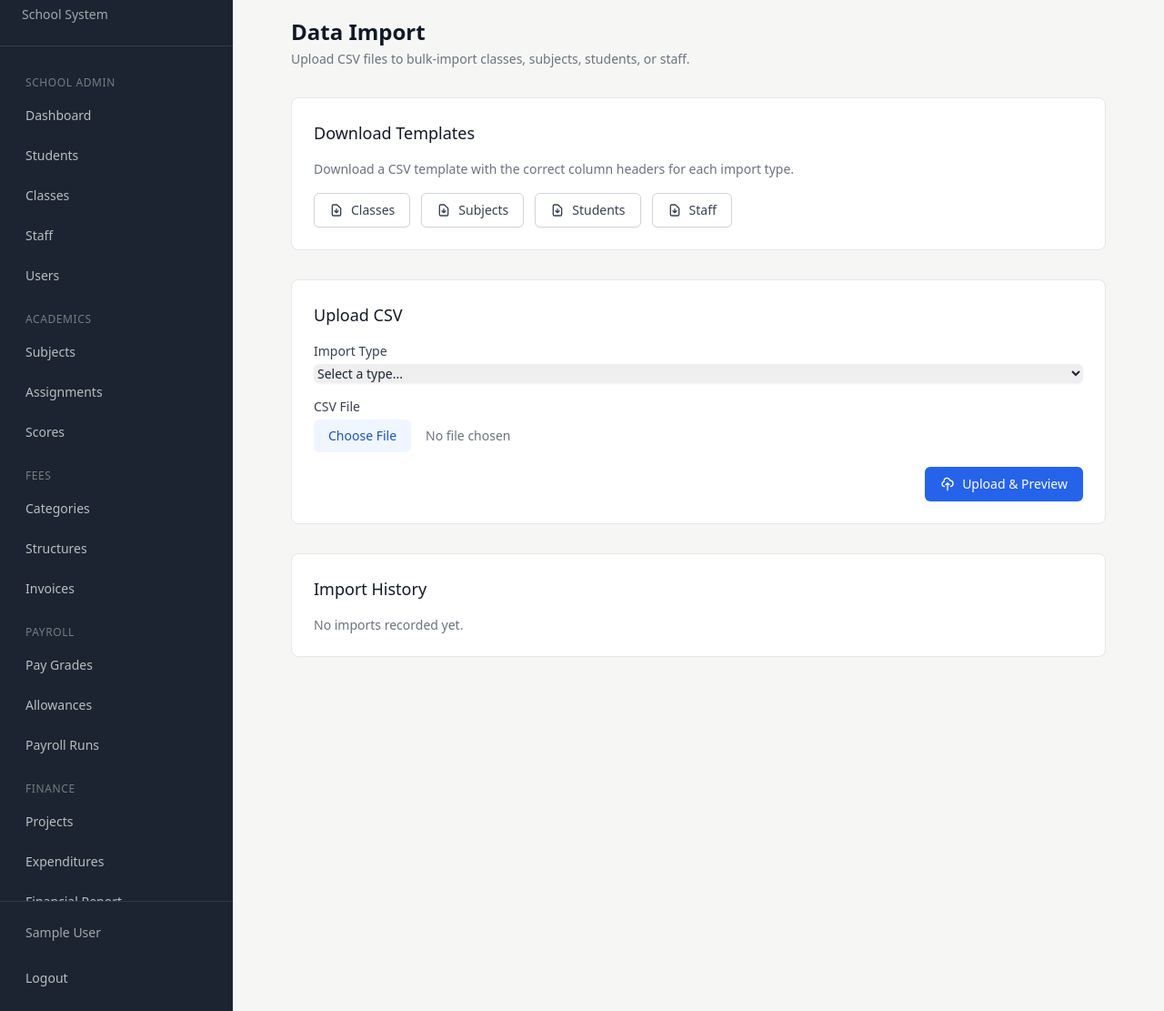
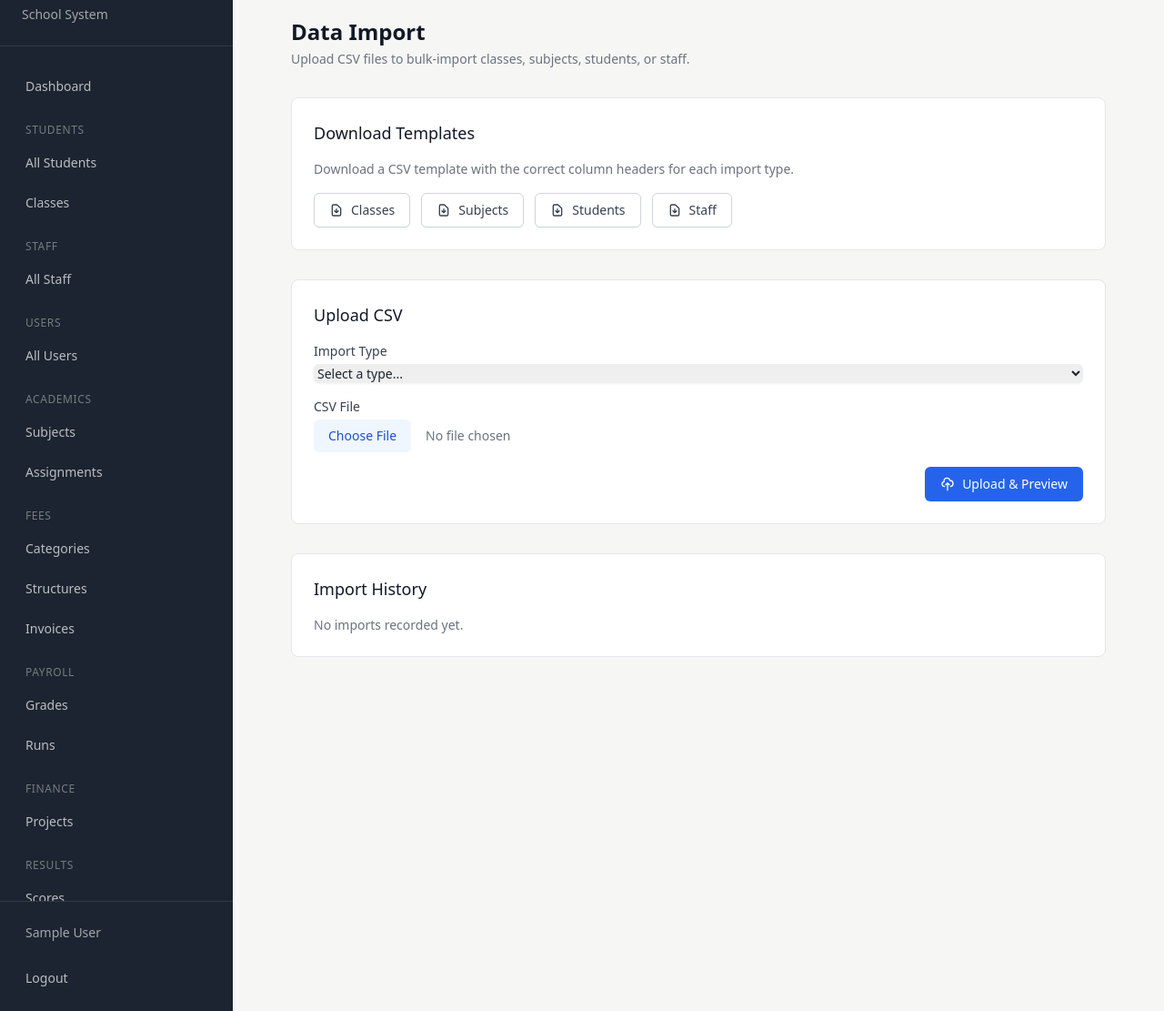
Before and after one commit to yohananX/bust-base, a Django app: page /school-admin/import/ in a window 1280 px wide. Shown: the part 50-1161 px from the top of the page at 91% size. Run offline with Django 5.2, Linux system fonts and the light colour scheme; a user stored in the database is signed in; tables that the repository leaves empty hold one stand-in row (values such as "Sample post"); data that the repository does not hold is empty; some libraries are stand-ins or nearby versions.

Commit message:
feat: staff management page + sidebar reorganization + fix data_import migration

```diff
--- a/templates/base.html
+++ b/templates/base.html
@@ -86,17 +86,21 @@
       <nav class="flex-1 px-4 py-6 space-y-1 overflow-y-auto">
         {% if user.is_authenticated %}
           {% if user.role == 'ADMIN' %}
-            <div class="text-xs uppercase tracking-wider text-white/40 px-3 pt-2 pb-1">School Admin</div>
             <a href="/school-admin/" class="flex items-center px-3 py-2.5 text-sm rounded-md text-white/70 hover:text-white hover:bg-white/10 transition-colors">Dashboard</a>
-            <a href="/school-admin/students/" class="flex items-center px-3 py-2.5 text-sm rounded-md text-white/70 hover:text-white hover:bg-white/10 transition-colors">Students</a>
+
+            <div class="text-xs uppercase tracking-wider text-white/40 px-3 pt-4 pb-1">Students</div>
+            <a href="/school-admin/students/" class="flex items-center px-3 py-2.5 text-sm rounded-md text-white/70 hover:text-white hover:bg-white/10 transition-colors">All Students</a>
             <a href="/school-admin/classes/" class="flex items-center px-3 py-2.5 text-sm rounded-md text-white/70 hover:text-white hover:bg-white/10 transition-colors">Classes</a>
-            <a href="/school-admin/staff/" class="flex items-center px-3 py-2.5 text-sm rounded-md text-white/70 hover:text-white hover:bg-white/10 transition-colors">Staff</a>
-            <a href="/school-admin/users/" class="flex items-center px-3 py-2.5 text-sm rounded-md text-white/70 hover:text-white hover:bg-white/10 transition-colors">Users</a>
+
+            <div class="text-xs uppercase tracking-wider text-white/40 px-3 pt-4 pb-1">Staff</div>
+            <a href="/school-admin/staff/" class="flex items-center px-3 py-2.5 text-sm rounded-md text-white/70 hover:text-white hover:bg-white/10 transition-colors">All Staff</a>
+
+            <div class="text-xs uppercase tracking-wider text-white/40 px-3 pt-4 pb-1">Users</div>
+            <a href="/school-admin/users/" class="flex items-center px-3 py-2.5 text-sm rounded-md text-white/70 hover:text-white hover:bg-white/10 transition-colors">All Users</a>
 
             <div class="text-xs uppercase tracking-wider text-white/40 px-3 pt-4 pb-1">Academics</div>
             <a href="/school-admin/subjects/" class="flex items-center px-3 py-2.5 text-sm rounded-md text-white/70 hover:text-white hover:bg-white/10 transition-colors">Subjects</a>
             <a href="/school-admin/assignments/" class="flex items-center px-3 py-2.5 text-sm rounded-md text-white/70 hover:text-white hover:bg-white/10 transition-colors">Assignments</a>
-            <a href="/school-admin/scores/" class="flex items-center px-3 py-2.5 text-sm rounded-md text-white/70 hover:text-white hover:bg-white/10 transition-colors">Scores</a>
 
             <div class="text-xs uppercase tracking-wider text-white/40 px-3 pt-4 pb-1">Fees</div>
             <a href="/school-admin/fees/categories/" class="flex items-center px-3 py-2.5 text-sm rounded-md text-white/70 hover:text-white hover:bg-white/10 transition-colors">Categories</a>
@@ -104,23 +108,19 @@
             <a href="/school-admin/invoices/" class="flex items-center px-3 py-2.5 text-sm rounded-md text-white/70 hover:text-white hover:bg-white/10 transition-colors">Invoices</a>
 
             <div class="text-xs uppercase tracking-wider text-white/40 px-3 pt-4 pb-1">Payroll</div>
-            <a href="/school-admin/payroll/grades/" class="flex items-center px-3 py-2.5 text-sm rounded-md text-white/70 hover:text-white hover:bg-white/10 transition-colors">Pay Grades</a>
-            <a href="/school-admin/payroll/allowances/" class="flex items-center px-3 py-2.5 text-sm rounded-md text-white/70 hover:text-white hover:bg-white/10 transition-colors">Allowances</a>
-            <a href="/school-admin/payroll/runs/" class="flex items-center px-3 py-2.5 text-sm rounded-md text-white/70 hover:text-white hover:bg-white/10 transition-colors">Payroll Runs</a>
+            <a href="/school-admin/payroll/grades/" class="flex items-center px-3 py-2.5 text-sm rounded-md text-white/70 hover:text-white hover:bg-white/10 transition-colors">Grades</a>
+            <a href="/school-admin/payroll/runs/" class="flex items-center px-3 py-2.5 text-sm rounded-md text-white/70 hover:text-white hover:bg-white/10 transition-colors">Runs</a>
 
             <div class="text-xs uppercase tracking-wider text-white/40 px-3 pt-4 pb-1">Finance</div>
             <a href="/school-admin/finance/projects/" class="flex items-center px-3 py-2.5 text-sm rounded-md text-white/70 hover:text-white hover:bg-white/10 transition-colors">Projects</a>
-            <a href="/school-admin/finance/expenditures/" class="flex items-center px-3 py-2.5 text-sm rounded-md text-white/70 hover:text-white hover:bg-white/10 transition-colors">Expenditures</a>
-            <a href="/school-admin/finance/report/" class="flex items-center px-3 py-2.5 text-sm rounded-md text-white/70 hover:text-white hover:bg-white/10 transition-colors">Financial Report</a>
 
-            <div class="text-xs uppercase tracking-wider text-white/40 px-3 pt-4 pb-1">Other</div>
-            <a href="/school-admin/results/review/" class="flex items-center px-3 py-2.5 text-sm rounded-md text-white/70 hover:text-white hover:bg-white/10 transition-colors">Review Scores</a>
-            <a href="/school-admin/results/publish/" class="flex items-center px-3 py-2.5 text-sm rounded-md text-white/70 hover:text-white hover:bg-white/10 transition-colors">Publish Results</a>
+            <div class="text-xs uppercase tracking-wider text-white/40 px-3 pt-4 pb-1">Results</div>
+            <a href="/school-admin/scores/" class="flex items-center px-3 py-2.5 text-sm rounded-md text-white/70 hover:text-white hover:bg-white/10 transition-colors">Scores</a>
+            <a href="/school-admin/results/review/" class="flex items-center px-3 py-2.5 text-sm rounded-md text-white/70 hover:text-white hover:bg-white/10 transition-colors">Review</a>
+            <a href="/school-admin/results/publish/" class="flex items-center px-3 py-2.5 text-sm rounded-md text-white/70 hover:text-white hover:bg-white/10 transition-colors">Publish</a>
+
+            <a href="/school-admin/import/" class="flex items-center px-3 py-2.5 text-sm rounded-md text-white/70 hover:text-white hover:bg-white/10 transition-colors mt-4">Import</a>
             <a href="/school-admin/notifications/" class="flex items-center px-3 py-2.5 text-sm rounded-md text-white/70 hover:text-white hover:bg-white/10 transition-colors">Notifications</a>
-            <a href="/school-admin/import/" class="flex items-center px-3 py-2.5 text-sm rounded-md text-white/70 hover:text-white hover:bg-white/10 transition-colors">Import Data</a>
-
-            <div class="text-xs uppercase tracking-wider text-white/40 px-3 pt-4 pb-1">Django Admin</div>
-            <a href="/secure-control-panel/" class="flex items-center px-3 py-2.5 text-sm rounded-md text-white/70 hover:text-white hover:bg-white/10 transition-colors">Super Admin</a>
 
           {% elif user.role == 'TEACHER' %}
             <a href="/teacher/" class="flex items-center px-3 py-2.5 text-sm rounded-md text-white/70 hover:text-white hover:bg-white/10 transition-colors">Dashboard</a>
```
Also changed, not shown: data_import/migrations/0001_initial.py (added).
